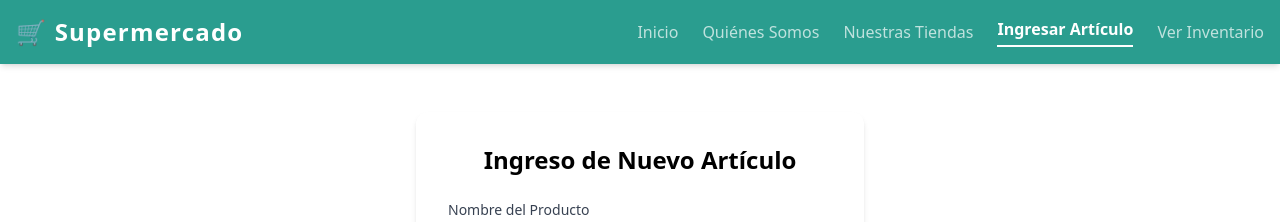
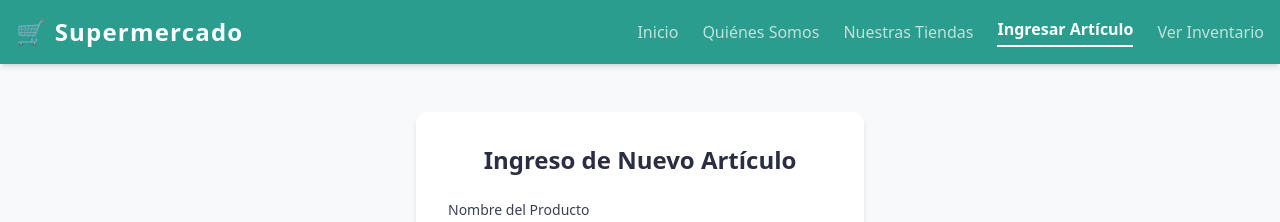
Before and after one commit to JenniferGonzalezT/supermercado-jennifer-gonzalez-PFY2202-004A, a React (Vite) app: page /ingreso in a window 1280 px wide. Shown: the top 222 px of the page. Built offline with nearby package versions, Linux system fonts and the light colour scheme.

Commit message:
S3-Fix: corregir nombres de variables de color en formulario de ingreso para coincidir con la paleta de Tailwind

```diff
--- a/src/pages/IngresoArticulos.jsx
+++ b/src/pages/IngresoArticulos.jsx
@@ -51,9 +51,9 @@ export default function IngresoArticulos() {
   };
 
   return (
-    <div className="min-h-screen bg-fondo-claro py-12 px-4 sm:px-6 lg:px-8">
+    <div className="min-h-screen bg-color-claro py-12 px-4 sm:px-6 lg:px-8">
       <div className="max-w-md mx-auto bg-white rounded-xl shadow-md overflow-hidden p-8">
-        <h2 className="text-2xl font-bold text-center text-texto-oscuro mb-6">Ingreso de Nuevo Artículo</h2>
+        <h2 className="text-2xl font-bold text-center text-color-oscuro mb-6">Ingreso de Nuevo Artículo</h2>
 
         {/* Alerta de Error */}
         {error && (
```
